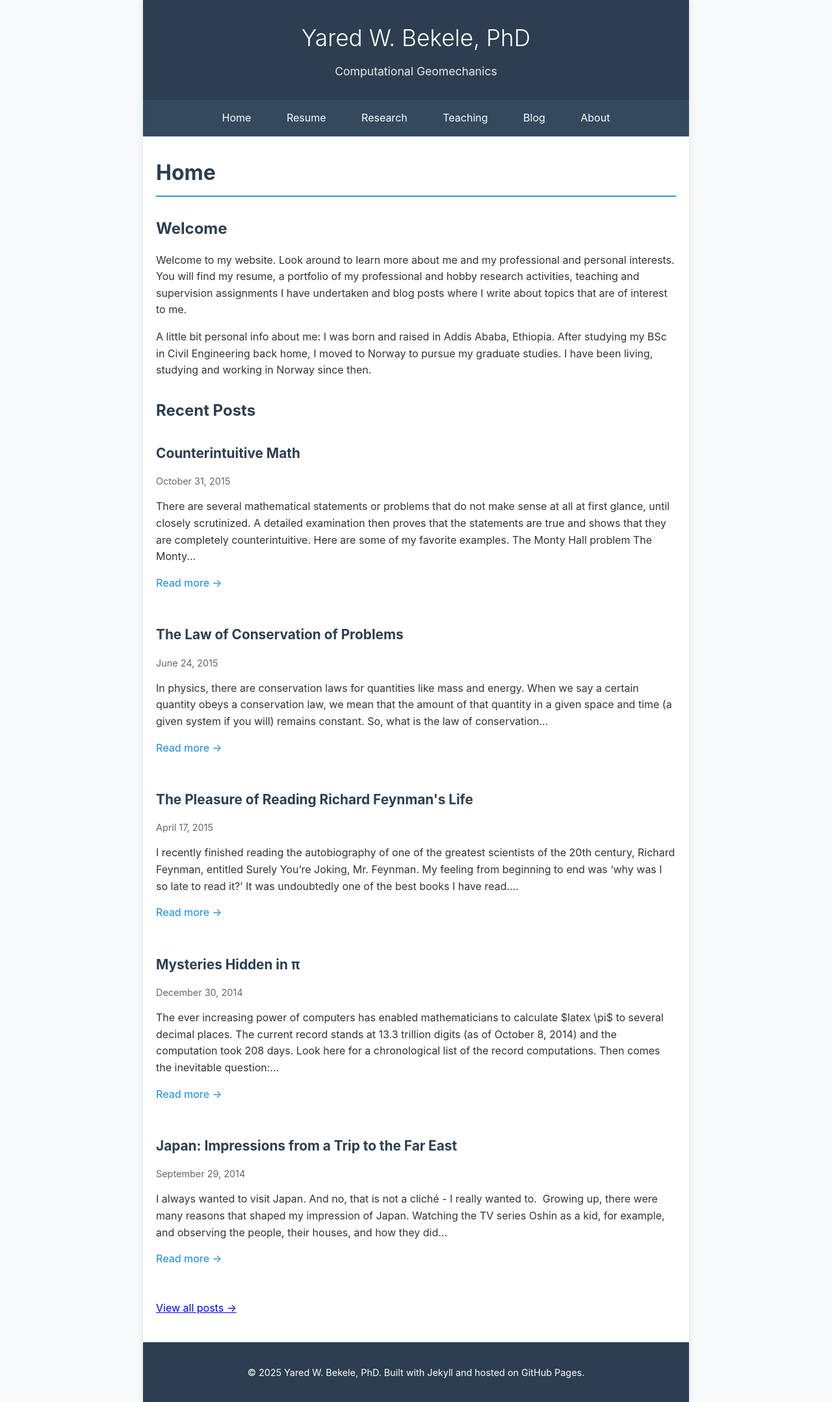
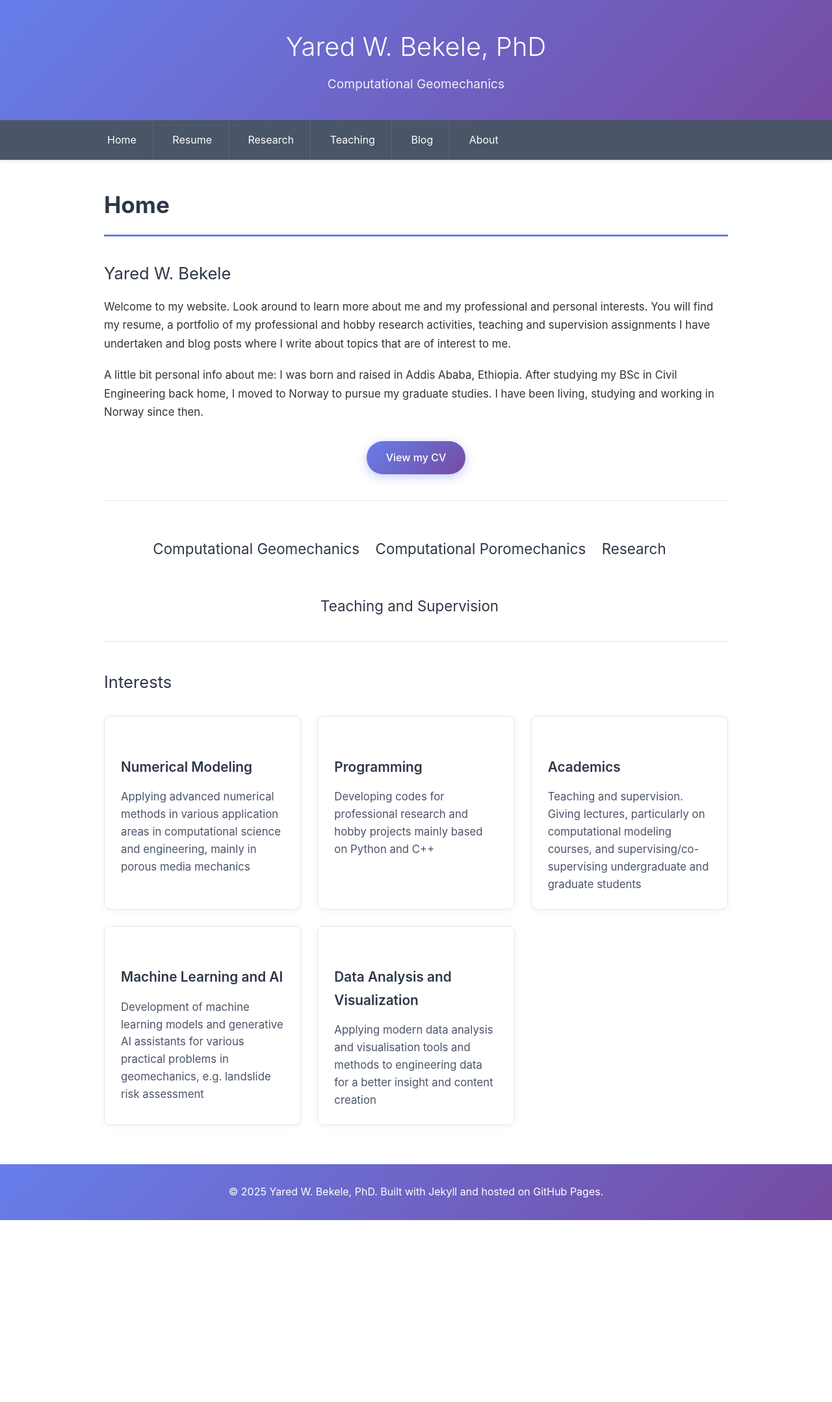
Before and after one commit to yaredwb/yaredwb.github.io, a Jekyll site: the page built from index.md, in a window 1280 px wide. Shown: the whole page at 65% size. Built offline with Jekyll 4.4.1, drawn with Linux system fonts in a browser that asks for light colours; after the commit the page ends 1878 px from its top, so only the background shows below that.

Commit message:
Update website layout and content structure; enhance styles and add personal information

```diff
--- a/_config.yml
+++ b/_config.yml
@@ -1,4 +1,3 @@
-theme: jekyll-theme-minimal
 title: Yared W. Bekele, PhD
 description: Computational Geomechanics
 baseurl: ""
--- a/_layouts/default.html
+++ b/_layouts/default.html
@@ -8,21 +8,25 @@
     <link rel="icon" type="image/x-icon" href="/favicon.ico">
 </head>
 <body>
+    <header>
         <div class="container">
-        <header>
             <h1><a href="{{ '/' | relative_url }}">{{ site.title }}</a></h1>
             <p>{{ site.description }}</p>
+        </div>
     </header>
 
     <nav>
+        <div class="container">
             <a href="{{ '/' | relative_url }}">Home</a>
             <a href="{{ '/resume.html' | relative_url }}">Resume</a>
             <a href="{{ '/research.html' | relative_url }}">Research</a>
             <a href="{{ '/teaching.html' | relative_url }}">Teaching</a>
             <a href="{{ '/blog.html' | relative_url }}">Blog</a>
             <a href="{{ '/about.html' | relative_url }}">About</a>
+        </div>
     </nav>
 
+    <div class="container">
         <main>
             {% if page.title and page.layout != 'home' %}
             <article class="post">
@@ -36,10 +40,12 @@
             {{ content }}
             {% endif %}
         </main>
+    </div>
 
     <footer>
+        <div class="container">
             <p>&copy; {{ site.time | date: '%Y' }} {{ site.title }}. Built with Jekyll and hosted on GitHub Pages.</p>
+        </div>
     </footer>
-    </div>
 </body>
 </html>
--- a/css/style.css
+++ b/css/style.css
@@ -1,33 +1,36 @@
+/* Reset and base styles */
+* {
+  margin: 0;
+  padding: 0;
+  box-sizing: border-box;
+}
+
 body {
   font-family: -apple-system, BlinkMacSystemFont, 'Segoe UI', Roboto, Oxygen, Ubuntu, Cantarell, sans-serif;
   line-height: 1.6;
-  margin: 0;
-  padding: 0;
-  background-color: #f8f9fa;
   color: #333;
+  background-color: #ffffff;
 }
 
 .container {
-  max-width: 800px;
+  max-width: 1000px;
   margin: 0 auto;
-  padding: 20px;
-  background-color: white;
-  box-shadow: 0 0 10px rgba(0,0,0,0.1);
-  min-height: 100vh;
+  padding: 0 20px;
 }
 
+/* Header styles */
 header {
-  background-color: #2c3e50;
+  background: linear-gradient(135deg, #667eea 0%, #764ba2 100%);
   color: white;
-  padding: 30px 20px;
-  margin: -20px -20px 30px -20px;
+  padding: 40px 0;
   text-align: center;
+  margin-bottom: 0;
 }
 
 header h1 {
-  margin: 0;
-  font-size: 2.2em;
+  font-size: 2.5em;
   font-weight: 300;
+  margin-bottom: 10px;
 }
 
 header h1 a {
@@ -36,37 +39,148 @@ header h1 a {
 }
 
 header p {
-  margin: 10px 0 0 0;
-  font-size: 1.1em;
+  font-size: 1.2em;
   opacity: 0.9;
 }
 
+/* Navigation */
 nav {
-  background-color: #34495e;
-  margin: -30px -20px 30px -20px;
+  background-color: #4a5568;
   padding: 0;
-  text-align: center;
+  box-shadow: 0 2px 5px rgba(0,0,0,0.1);
+  margin-bottom: 40px;
+}
+
+nav .container {
+  padding: 0;
 }
 
 nav a {
   display: inline-block;
   color: white;
   text-decoration: none;
-  padding: 15px 25px;
-  transition: background-color 0.3s;
+  padding: 18px 25px;
+  transition: background-color 0.3s ease;
+  border-right: 1px solid rgba(255,255,255,0.1);
 }
 
-nav a:hover {
-  background-color: #2c3e50;
+nav a:hover, nav a.active {
+  background-color: #2d3748;
 }
 
-main {
-  margin-bottom: 40px;
+nav a:last-child {
+  border-right: none;
 }
 
+/* Main content */
+main {
+  margin-bottom: 60px;
+  line-height: 1.7;
+}
+
+main h2 {
+  color: #2d3748;
+  font-size: 2em;
+  margin-bottom: 20px;
+  font-weight: 400;
+}
+
+main h3 {
+  color: #4a5568;
+  font-size: 1.3em;
+  margin: 20px 0 10px 0;
+}
+
+main p {
+  margin-bottom: 20px;
+  font-size: 1.05em;
+}
+
+/* CV Button */
+.cv-button {
+  margin: 30px 0;
+  text-align: center;
+}
+
+.btn-cv {
+  display: inline-block;
+  background: linear-gradient(135deg, #667eea 0%, #764ba2 100%);
+  color: white;
+  padding: 12px 30px;
+  text-decoration: none;
+  border-radius: 25px;
+  font-weight: 500;
+  transition: transform 0.3s ease, box-shadow 0.3s ease;
+  box-shadow: 0 4px 15px rgba(102, 126, 234, 0.4);
+}
+
+.btn-cv:hover {
+  transform: translateY(-2px);
+  box-shadow: 0 6px 20px rgba(102, 126, 234, 0.6);
+}
+
+/* Subtitle section */
+.subtitle-section {
+  text-align: center;
+  margin: 40px 0;
+  padding: 20px 0;
+  border-top: 1px solid #e2e8f0;
+  border-bottom: 1px solid #e2e8f0;
+}
+
+.subtitle-section h3 {
+  display: inline-block;
+  margin: 0 20px 10px 0;
+  color: #667eea;
+  font-size: 1.1em;
+  font-weight: 400;
+}
+
+/* Interests grid */
+.interests-grid {
+  display: grid;
+  grid-template-columns: repeat(auto-fit, minmax(300px, 1fr));
+  gap: 25px;
+  margin-top: 30px;
+}
+
+.interest-card {
+  background: white;
+  border: 1px solid #e2e8f0;
+  border-radius: 10px;
+  padding: 25px;
+  transition: all 0.3s ease;
+  box-shadow: 0 2px 10px rgba(0,0,0,0.05);
+}
+
+.interest-card:hover {
+  transform: translateY(-5px);
+  box-shadow: 0 10px 25px rgba(0,0,0,0.1);
+  border-color: #667eea;
+}
+
+.interest-card h4 {
+  color: #2d3748;
+  font-size: 1.3em;
+  margin-bottom: 15px;
+  font-weight: 600;
+}
+
+.interest-card p {
+  color: #4a5568;
+  line-height: 1.6;
+  margin-bottom: 0;
+}
+
+/* Post styles for blog pages */
 .post-preview {
-  margin-bottom: 30px;
-  padding-bottom: 20px;
+  margin-bottom: 35px;
+  padding-bottom: 25px;
+  border-bottom: 1px solid #e2e8f0;
+}
+
+.post-preview:last-child {
+  border-bottom: none;
 }
 
 .post-preview h3 {
@@ -75,129 +189,147 @@ main {
 }
 
 .post-preview h3 a {
-  color: #2c3e50;
+  color: #2d3748;
   text-decoration: none;
+  transition: color 0.3s ease;
 }
 
 .post-preview h3 a:hover {
-  color: #3498db;
+  color: #667eea;
 }
 
 .post-meta {
-  color: #666;
+  color: #718096;
   font-size: 0.9em;
-  margin: 0 0 15px 0;
+  margin-bottom: 15px;
 }
 
 .post-excerpt {
   margin-bottom: 15px;
-  line-height: 1.6;
+  color: #4a5568;
 }
 
 .read-more {
-  color: #3498db;
+  color: #667eea;
   text-decoration: none;
   font-weight: 500;
+  transition: color 0.3s ease;
 }
 
 .read-more:hover {
+  color: #5a67d8;
   text-decoration: underline;
 }
 
-/* Blog post styling */
-article.post h1, article.post h2, article.post h3, article.post h4 {
-  color: #2c3e50;
-  margin-top: 30px;
+/* Individual post styling */
+article.post h1 {
+  color: #2d3748;
+  font-size: 2.2em;
+  margin-bottom: 20px;
+  border-bottom: 3px solid #667eea;
+  padding-bottom: 15px;
+}
+
+article.post h2, article.post h3, article.post h4 {
+  color: #2d3748;
+  margin-top: 35px;
   margin-bottom: 15px;
 }
 
-article.post h1 {
-  font-size: 2em;
-  border-bottom: 2px solid #3498db;
-  padding-bottom: 10px;
-}
-
 article.post h2 {
-  font-size: 1.5em;
+  font-size: 1.6em;
 }
 
 article.post h3 {
-  font-size: 1.3em;
+  font-size: 1.4em;
 }
 
 article.post img {
   max-width: 100%;
   height: auto;
-  margin: 20px 0;
-  border-radius: 5px;
-  box-shadow: 0 2px 8px rgba(0,0,0,0.1);
+  margin: 25px 0;
+  border-radius: 8px;
+  box-shadow: 0 4px 15px rgba(0,0,0,0.1);
 }
 
 article.post blockquote {
-  border-left: 4px solid #3498db;
-  margin: 20px 0;
-  padding: 10px 20px;
-  background-color: #f8f9fa;
+  border-left: 4px solid #667eea;
+  margin: 25px 0;
+  padding: 15px 25px;
+  background-color: #f7fafc;
   font-style: italic;
+  border-radius: 0 5px 5px 0;
 }
 
 article.post code {
-  background-color: #f4f4f4;
-  padding: 2px 4px;
-  border-radius: 3px;
-  font-family: 'Monaco', 'Consolas', monospace;
+  background-color: #f7fafc;
+  padding: 3px 6px;
+  border-radius: 4px;
+  font-family: 'Monaco', 'Consolas', 'Courier New', monospace;
+  font-size: 0.9em;
+  color: #e53e3e;
 }
 
 article.post pre {
-  background-color: #f4f4f4;
-  padding: 15px;
-  border-radius: 5px;
+  background-color: #2d3748;
+  color: #e2e8f0;
+  padding: 20px;
+  border-radius: 8px;
   overflow-x: auto;
-  margin: 20px 0;
+  margin: 25px 0;
 }
 
 article.post pre code {
   background: none;
   padding: 0;
+  color: inherit;
 }
 
+/* Footer */
 footer {
-  background-color: #2c3e50;
+  background: linear-gradient(135deg, #667eea 0%, #764ba2 100%);
   color: white;
-  padding: 20px;
-  margin: 40px -20px -20px -20px;
+  padding: 30px 0;
   text-align: center;
-  font-size: 0.9em;
-}
-
-hr {
-  border: none;
-  border-top: 1px solid #eee;
-  margin: 30px 0;
+  margin-top: 60px;
 }
 
 /* Responsive design */
-@media (max-width: 600px) {
+@media (max-width: 768px) {
   .container {
-    padding: 10px;
+    padding: 0 15px;
   }
 
   header {
-    margin: -10px -10px 20px -10px;
-    padding: 20px 10px;
+    padding: 30px 0;
   }
 
-  nav {
-    margin: -20px -10px 20px -10px;
+  header h1 {
+    font-size: 2em;
   }
 
   nav a {
     display: block;
-    padding: 12px;
-    border-bottom: 1px solid #2c3e50;
+    padding: 15px 20px;
+    border-right: none;
+    border-bottom: 1px solid rgba(255,255,255,0.1);
   }
 
-  footer {
-    margin: 30px -10px -10px -10px;
+  nav a:last-child {
+    border-bottom: none;
+  }
+
+  .interests-grid {
+    grid-template-columns: 1fr;
+    gap: 20px;
+  }
+
+  .subtitle-section h3 {
+    display: block;
+    margin: 10px 0;
+  }
+
+  main h2 {
+    font-size: 1.6em;
   }
 }
--- a/index.md
+++ b/index.md
@@ -3,23 +3,48 @@ layout: default
 title: Home
 ---
 
-## Welcome
+## Yared W. Bekele
 
 Welcome to my website. Look around to learn more about me and my professional and personal interests. You will find my resume, a portfolio of my professional and hobby research activities, teaching and supervision assignments I have undertaken and blog posts where I write about topics that are of interest to me.
 
 A little bit personal info about me: I was born and raised in Addis Ababa, Ethiopia. After studying my BSc in Civil Engineering back home, I moved to Norway to pursue my graduate studies. I have been living, studying and working in Norway since then.
 
-## Recent Posts
+<div class="cv-button">
+  <a href="{{ '/resume.html' | relative_url }}" class="btn-cv">View my CV</a>
+</div>
 
-{% for post in site.posts limit:5 %}
-<article class="post-preview">
-  <h3><a href="{{ post.url | relative_url }}">{{ post.title }}</a></h3>
-  <p class="post-meta">{{ post.date | date: "%B %d, %Y" }}</p>
-  <div class="post-excerpt">
-    {{ post.content | strip_html | truncatewords: 50 }}
+<div class="subtitle-section">
+  <h3>Computational Geomechanics</h3>
+  <h3>Computational Poromechanics</h3>
+  <h3>Research</h3>
+  <h3>Teaching and Supervision</h3>
+</div>
+
+## Interests
+
+<div class="interests-grid">
+  <div class="interest-card">
+    <h4>Numerical Modeling</h4>
+    <p>Applying advanced numerical methods in various application areas in computational science and engineering, mainly in porous media mechanics</p>
   </div>
-  <a href="{{ post.url | relative_url }}" class="read-more">Read more →</a>
-</article>
-{% endfor %}
 
-<p><a href="/blog.html">View all posts →</a></p>
+  <div class="interest-card">
+    <h4>Programming</h4>
+    <p>Developing codes for professional research and hobby projects mainly based on Python and C++</p>
+  </div>
+
+  <div class="interest-card">
+    <h4>Academics</h4>
+    <p>Teaching and supervision. Giving lectures, particularly on computational modeling courses, and supervising/co-supervising undergraduate and graduate students</p>
+  </div>
+
+  <div class="interest-card">
+    <h4>Machine Learning and AI</h4>
+    <p>Development of machine learning models and generative AI assistants for various practical problems in geomechanics, e.g. landslide risk assessment</p>
+  </div>
+
+  <div class="interest-card">
+    <h4>Data Analysis and Visualization</h4>
+    <p>Applying modern data analysis and visualisation tools and methods to engineering data for a better insight and content creation</p>
+  </div>
+</div>
```
Lines whose indentation alone changed are shown as unchanged.
